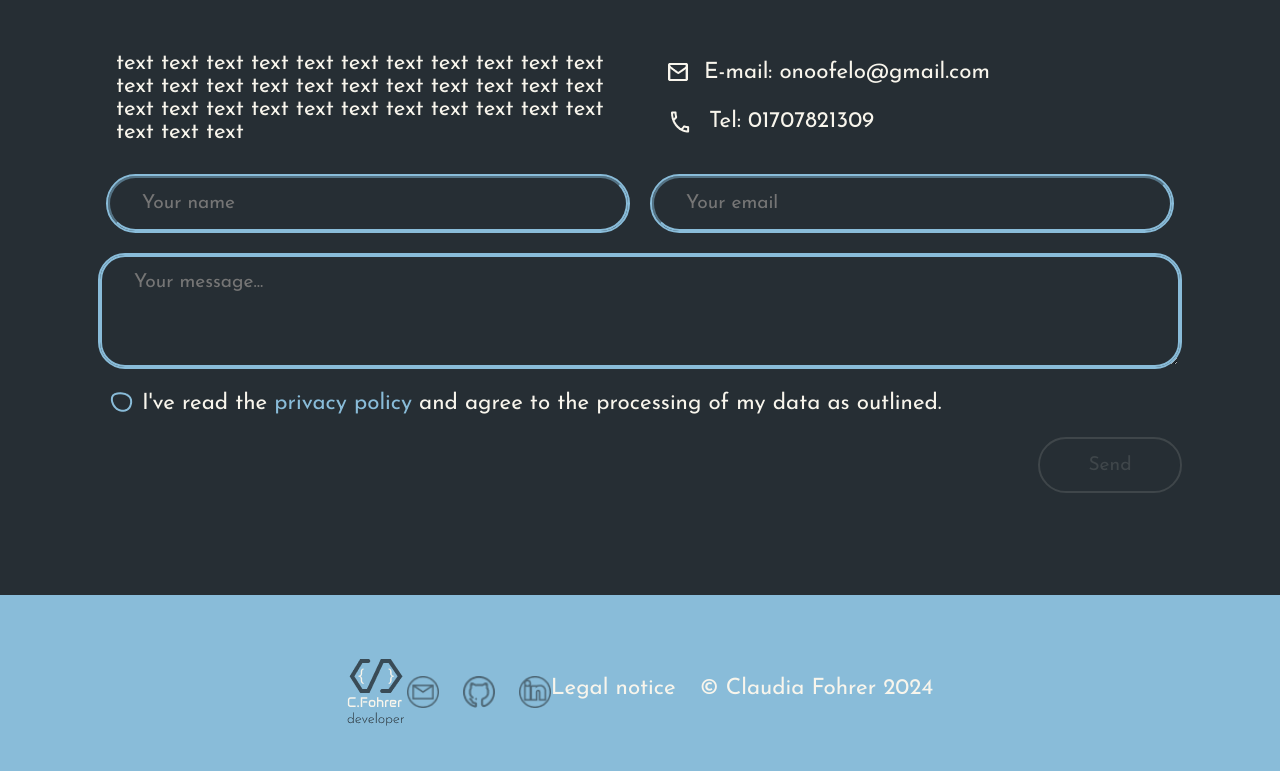
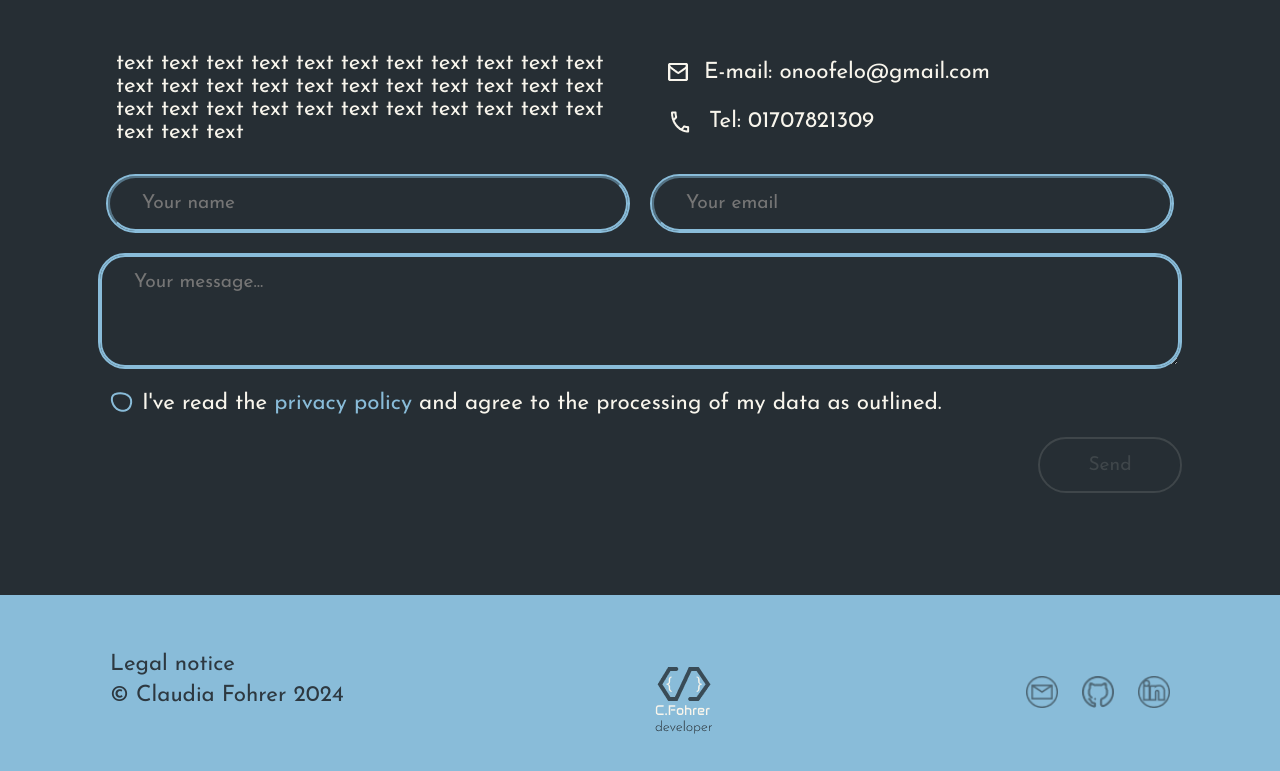
Before and after one commit to Rudibert-Code/portfolio.2, an Angular app: page / in a window 1280 px wide. Shown: the part 3312-4083 px from the top of the page. Built offline with nearby package versions, Linux system fonts and the light colour scheme.

Commit message:
footer alignment

```diff
--- a/src/app/component/footer/footer.html
+++ b/src/app/component/footer/footer.html
@@ -1,12 +1,27 @@
-<footer>
-    <img src="assets/logo-dark.png" alt="">
+<footer class="only_mobile">
+    <img src="assets/logo-dark.png" [style.padding-top.px]="16" alt="">
     <div class="row" [style.gap.px]="24">
         <a class="no_margin icon_mail-footer" href="#contact-me"></a>
         <div class="btn icon_git-footer" (click)="header.quickLink('https://github.com/Rudibert-Code')"></div>
         <div class="btn icon_linkedin-footer" (click)="header.quickLink('https://www.linkedin.com/in/bj%C3%B6rn-sagmeister-358558a5/')"></div>
     </div>
-    <div class="row" [style.gap.px]="24">
+    <div class="legal-notice">
         <a>Legal notice</a>
         <p>© Claudia Fohrer 2024</p>
     </div>
 </footer>
+
+<footer class="only_desktop">
+    <div class="footer-container">
+        <div class="legal-notice">
+            <a>Legal notice</a>
+            <p>© Claudia Fohrer 2024</p>
+        </div>
+        <img src="assets/logo-dark.png" [style.padding-top.px]="16" alt="">
+        <div class="row" [style.gap.px]="24">
+            <a class="no_margin icon_mail-footer" href="#contact-me"></a>
+            <div class="btn icon_git-footer" (click)="header.quickLink('https://github.com/Rudibert-Code')"></div>
+            <div class="btn icon_linkedin-footer" (click)="header.quickLink('https://www.linkedin.com/in/bj%C3%B6rn-sagmeister-358558a5/')"></div>
+        </div>
+    </div>
+</footer>
--- a/src/app/component/footer/footer.scss
+++ b/src/app/component/footer/footer.scss
@@ -1,3 +1,37 @@
 @use '../../../styles/variables' as *;
 @use '../../../styles/typography';
 @use '../../../styles/basic';
+
+.footer-container{
+    width: calc(100% - 220px);
+    max-width: 1440px;
+    display: flex;
+    justify-content: space-between;
+    align-items: center;
+}
+
+.legal-notice{
+    display: flex;
+    flex-direction: column;
+    justify-content: space-between;
+    align-items: start;
+    padding-bottom: 16px;
+    >a{
+        color: $overlay;
+        &:hover{
+            color: $secondary;
+            transition: 0.2s;
+        }
+    }
+    >p{
+        color: $overlay;
+    }
+}
+
+@media(max-width:1100px){
+    .legal-notice{
+        width: calc(100% - 64px);
+        max-width: 524px;
+        flex-direction: row;
+    }
+}
--- a/src/app/component/nav-bar/nav-bar.scss
+++ b/src/app/component/nav-bar/nav-bar.scss
@@ -3,7 +3,7 @@
 @use '../../../styles/basic';
 
 .nav-container{
-    width: 100%;
+    width: calc(100% - 220px);
     max-width: 1440px;
     height: 104px;
     display: flex;
```
